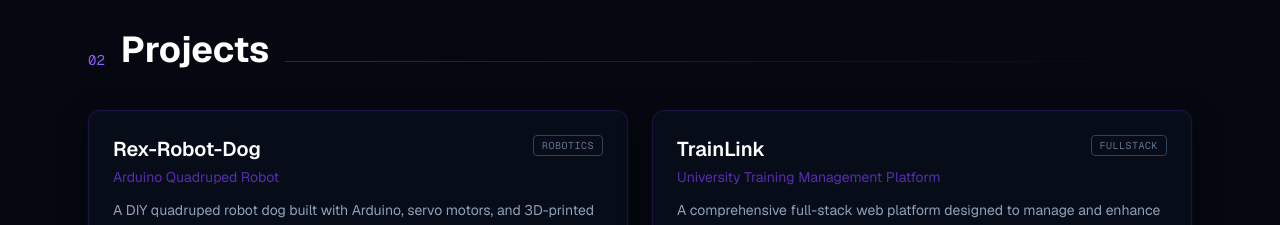
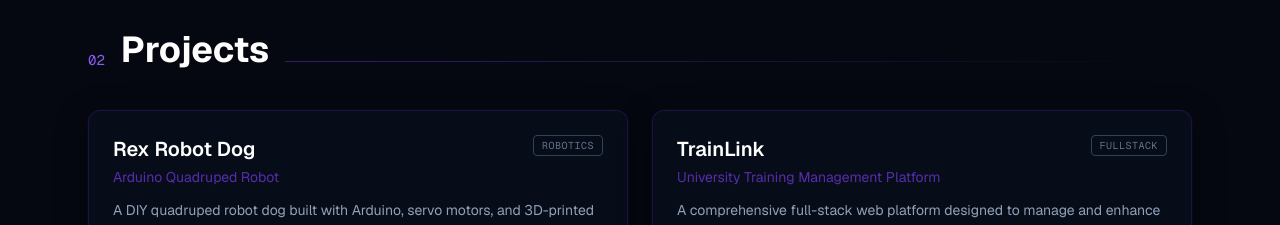
Before and after one commit to Lujain-ALghamdi/my-portfolio, a Next.js app: page / in a window 1280 px wide. Shown: the part 1520-1745 px from the top of the page. Built offline with nearby package versions, Linux system fonts and the light colour scheme.

Commit message:
Fix project title formatting for Rex Robot Dog

```diff
--- a/src/data/projects.ts
+++ b/src/data/projects.ts
@@ -37,7 +37,7 @@
 export const projects: Project[] = [
   {
     id: "rex-robot-dog",
-    title: "Rex-Robot-Dog",
+    title: "Rex Robot Dog",
     subtitle: "Arduino Quadruped Robot",
     description:
       "A DIY quadruped robot dog built with Arduino, servo motors, and 3D-printed parts. Rex demonstrates embedded programming and robotic motion through multiple programmed behaviors and interactive movement sequences.",
```
